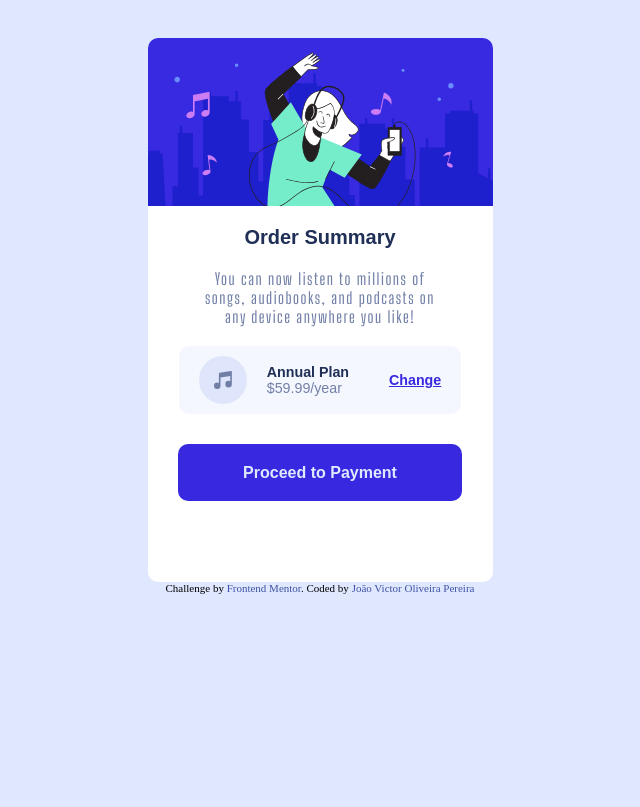
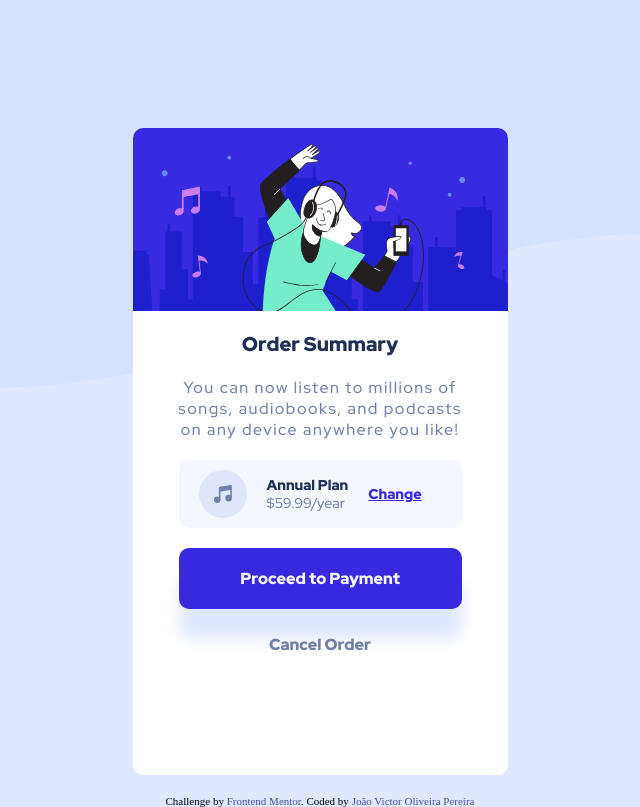
Before and after one commit to joaoquinto/summary-order, a plain HTML site: page index.html in a window 1280 px wide. Shown: the whole page, without its empty margins (320-960 px from the left). Drawn offline with Linux system fonts and the light colour scheme.

Commit message:
Resolução da issue #1, e fim do projeto Summary Order

```diff
--- a/assets/css/style.css
+++ b/assets/css/style.css
@@ -1,9 +1,3 @@
-/* Add todas as fontes. */
-@font-face {
-  font-family: 'Red Hat Display';
-  src: url(../fonts/BigShouldersDisplay-VariableFont_wght.ttf);
-}
-
 * {
   margin: 0;
   padding: 0;
@@ -37,17 +31,22 @@ a {
 
 body {
   background-color: var(--pale-blue);
+  background-image: url('../images/pattern-background-desktop.svg');
+  background-repeat: no-repeat;
+  background-size: contain;
+  background-position: top center;
 }
 
 main {
   display: flex;
   flex-direction: column;
-  margin: 0 auto;
+  align-items: center;
   width: 100%;
-  max-width: 375px;
 }
+
 #container-summary {
   flex: 0 0 calc(100% - 30px);
+  max-width: 375px;
   background-color: #fff;
   display: flex;
   flex-direction: column;
@@ -67,10 +66,11 @@ main {
 }
 
 #container-summary #title-summary {
-  font-family: sans-serif;
+  font-family: 'Red Hat Display', sans-serif;
   font-size: 1.25rem;
   font-weight: 900;
   text-align: center;
+  text-transform: capitalize;
   color: var(--dark-blue);
 }
 
@@ -81,6 +81,8 @@ main {
   color: var(--desaturated-blue);
   text-align: center;
   letter-spacing: 1.5px;
+  width: 300px;
+  max-width: 350px;
 }
 
 #container-summary #container-price {
@@ -95,11 +97,16 @@ main {
 #container-summary li:nth-child(5),
 #container-summary li:nth-child(6) {
   flex: 0 0 calc(100% - 30px);
-  margin: 0 15px;
+  margin-left: 15px;
+  margin-right: 15px;
+}
+
+#container-price {
+  width: 283px;
 }
 
 #container-price #price {
-  margin-right: 40px;
+  margin-right: 20px;
 }
 
 #container-price img {
@@ -108,36 +115,56 @@ main {
 
 #price #anual {
   font-size: 0.89rem;
-  font-family: sans-serif;
+  font-family: 'Red Hat Display', sans-serif;
   font-weight: 700;
   color: var(--dark-blue);
 }
 
 #price #value {
   font-size: 0.89rem;
-  font-family: sans-serif;
+  font-family: 'Red Hat Display', sans-serif;
   font-weight: 500;
   color: var(--desaturated-blue);
 }
 
-#container-summary li:nth-child(5) {
-  margin-top: 50px;
-}
-
 #container-price a {
-  font-family: sans-serif;
+  font-family: 'Red Hat Display', sans-serif;
   font-weight: 700;
   font-size: 0.89rem;
   text-decoration: underline;
   color: var(--bright-blue);
 }
 
+#container-price a:hover {
+  color: hsl(245, 83%, 69%);
+  text-decoration: none;
+}
+
 #container-summary #payment {
+  font-family: 'Red Hat Display', sans-serif;
+  font-weight: 700;
+  text-align: center;
+  color: var(--very-pale-blue);
   background: var(--bright-blue);
-  color: var(--pale-blue);
-  font-family: sans-serif;
-  font-weight: 700;
-  padding: 20px 65px;
-  max-width: 200px;
+  display: block;
+  padding: 20px 45px;
+  width: 283px;
   border-radius: 10px;
+  box-shadow: 0 30px 15px hsl(225, 100%, 94%);
 }
+
+#container-summary #payment:hover {
+  background: hsl(245, 83%, 69%);
+}
+
+#container-summary #cancel {
+  display: inline-block;
+  margin-top: 5px;
+  font-family: 'Red Hat Display', sans-serif;
+  color: var(--desaturated-blue);
+  font-weight: 900;
+}
+
+#container-summary #cancel:hover {
+  color: var(--dark-blue);
+}
--- a/index.html
+++ b/index.html
@@ -24,6 +24,9 @@
   device anywhere you like!">
   <meta name="twitter:image" content="https://raw.githubusercontent.com/joaoquinto/summary-order/main/assets/screenshots/header-share.png">
   <link rel="icon" type="image/png" sizes="32x32" href="./assets/images/favicon-32x32.png">
+  <link rel="preconnect" href="https://fonts.googleapis.com">
+  <link rel="preconnect" href="https://fonts.gstatic.com" crossorigin>
+  <link href="https://fonts.googleapis.com/css2?family=Big+Shoulders+Display:wght@700&family=Red+Hat+Display:wght@500;900&display=swap" rel="stylesheet">
   <link rel="stylesheet" href="./assets/css/style.css">
   <!-- Global site tag (gtag.js) - Google Analytics -->
   <script async src="https://www.googletagmanager.com/gtag/js?id=G-8HBVD44LQF"></script>
@@ -39,6 +42,7 @@
   <!-- Feel free to remove these styles or customise in your own stylesheet 👍 -->
   <style>
     .attribution {
+      margin-top: 20px;
       font-size: 11px;
       text-align: center;
     }
@@ -62,7 +66,7 @@
       </li>
       <li>
         <p id="paragraph-summary">
-          You can now listen to millions of <br> songs, audiobooks, and podcasts on <br> any device anywhere you like!
+          You can now listen to millions of songs, audiobooks, and podcasts on any device anywhere you like!
         </p>
       </li>
       <li>
@@ -78,7 +82,9 @@
       <li>
         <a href="#" role="button" id="payment"> Proceed to Payment</a>
       </li>
-      <li></li>
+      <li>
+        <a href="#" role="button" id="cancel">Cancel Order</a>
+      </li>
     </ul>
     <div class="attribution">
       Challenge by <a href="https://www.frontendmentor.io?ref=challenge" target="_blank" rel="noopener noreferrer">Frontend Mentor</a>.
```
Also changed, not shown: assets/fonts/BigShouldersDisplay-VariableFont_wght.ttf (deleted), assets/fonts/OFL.txt (deleted), assets/fonts/README.txt (deleted), assets/fonts/static/BigShouldersDisplay-Black.ttf (deleted), assets/fonts/static/BigShouldersDisplay-Bold.ttf (deleted), assets/fonts/static/BigShouldersDisplay-ExtraBold.ttf (deleted), assets/fonts/static/BigShouldersDisplay-ExtraLight.ttf (deleted), assets/fonts/static/BigShouldersDisplay-Light.ttf (deleted), assets/fonts/static/BigShouldersDisplay-Medium.ttf (deleted), assets/fonts/static/BigShouldersDisplay-Regular.ttf (deleted), assets/fonts/static/BigShouldersDisplay-SemiBold.ttf (deleted), assets/fonts/static/BigShouldersDisplay-Thin.ttf (deleted), assets/screenshots/Desktop.png (added), assets/screenshots/Mobile.png (added), 1 other file.
